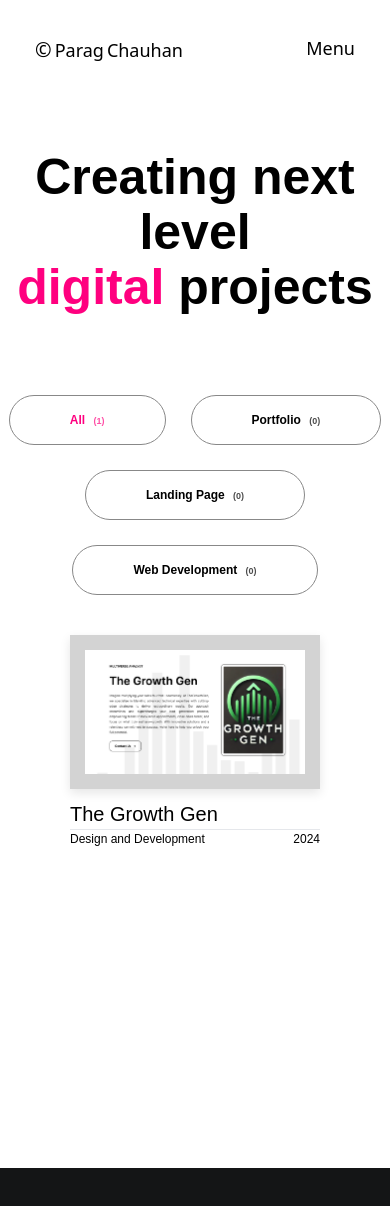
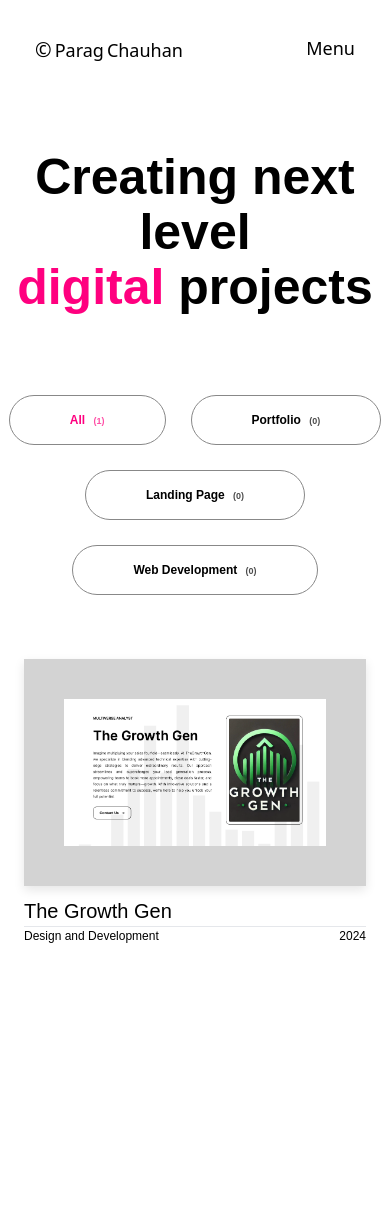
Before and after one commit to paragchauhan98/feature-develop, a Next.js app: page /work in a window 390 px wide. Shown: the top 1206 px of the page. Built offline with nearby package versions, Linux system fonts and the light colour scheme.

Commit message:
padding change

```diff
--- a/components/work/workstyle.module.scss
+++ b/components/work/workstyle.module.scss
@@ -352,6 +352,10 @@
     display: none;
    }
 
+   .projectItem{
+    padding: 24px;
+   }
+
    .persistentModals{
     display: flex;
     flex-direction: row;
@@ -362,6 +366,8 @@
    }
    .persistentModal {
     height: auto;
+    width: 100%;
+    padding: 40px;
   }
 
   hr{
```
